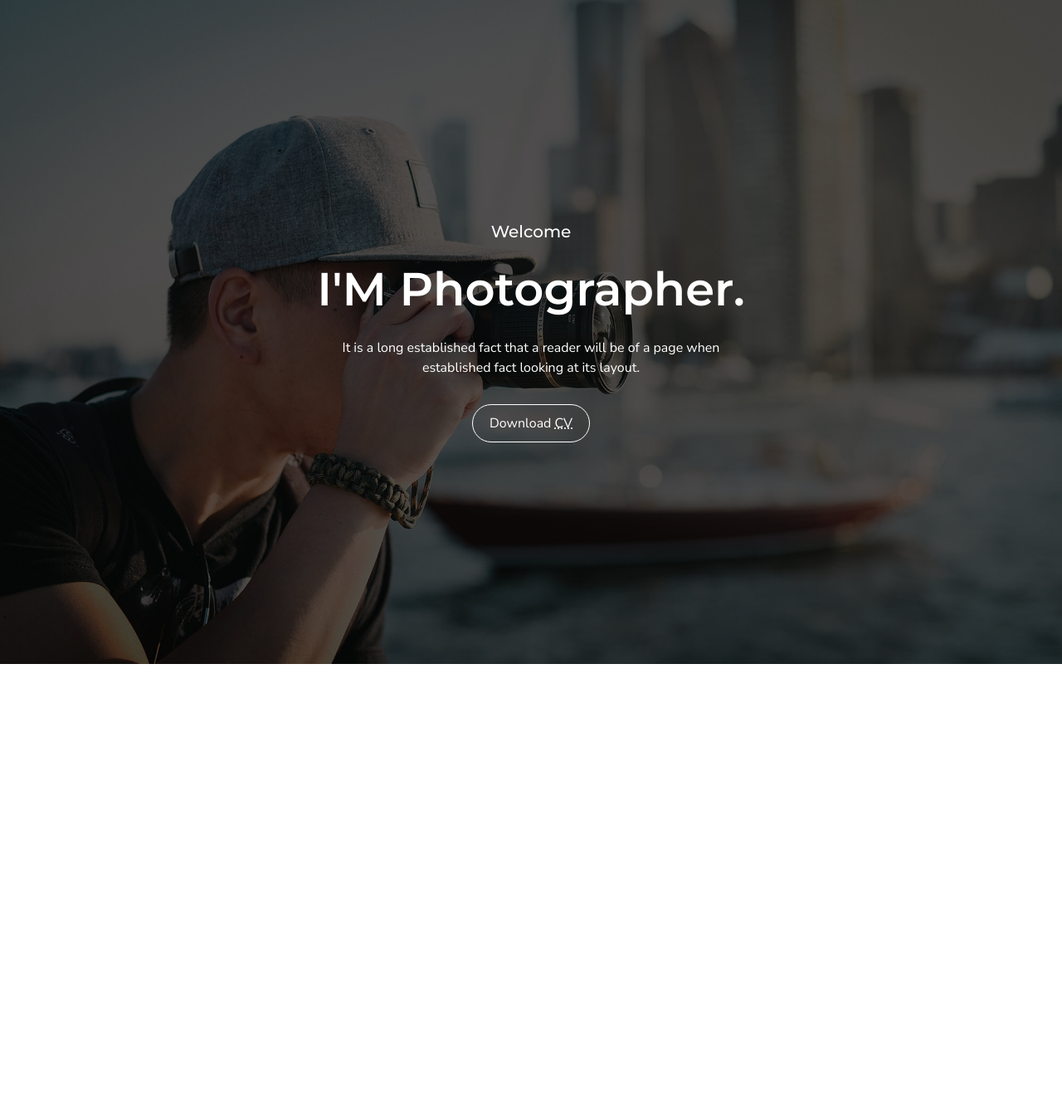
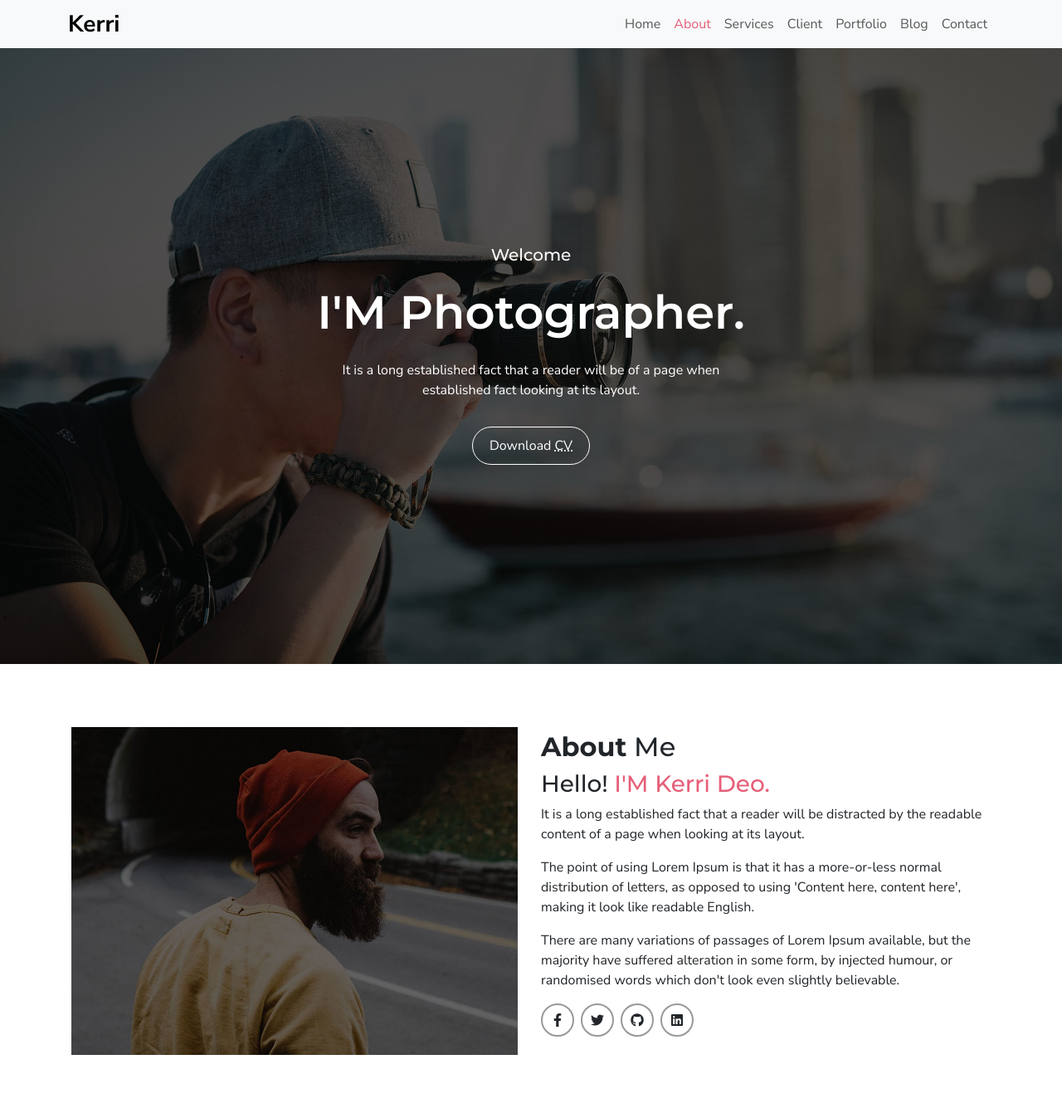
Before and after one commit to Omar-Zantot/Workshop-001-Route, a plain HTML site: page index.html in a window 1280 px wide. Shown: the whole page at 83% size. Before the commit the page ends 800 px from the top, so only its background shows below. Drawn offline with Linux system fonts and the light colour scheme; files whose address does not match are found by name.

Commit message:
sec commit

```diff
--- a/CSS/style.css
+++ b/CSS/style.css
@@ -19,27 +19,59 @@ h6 {
 
 /* & ____________________ {Reapeted Style} ____________________*/
 
-/* ^ ____________________ {Header Section } ____________________*/
+.text-main {
+  color: var(--color-main);
+}
+
+/* ^ ____________________ {Navbar Style } ____________________*/
+
+.navbar-nav .nav-link.active {
+  color: var(--color-main);
+}
+
+/* ^ ____________________ {Header Style } ____________________*/
 
 .home {
-  background-image: linear-gradient(#000a,#000a), url(../images/header-bg.jpg);
+  background-image: linear-gradient(#000a, #000a), url(../images/header-bg.jpg);
   background-position: center center;
   background-size: cover;
 }
-.description{
-    max-width: 500px;
-
+.description {
+  max-width: 500px;
 }
 
-.my-outline-btn{
-    --bs-btn-color:#fff;
-    --bs-btn-border-color:#fff;
-    --bs-btn-hover-color:#000;
-    --bs-btn-hover-bg:#fff;
-    --bs-btn-hover-border-color:#fff;
+.my-outline-btn {
+  --bs-btn-color: #fff;
+  --bs-btn-border-color: #fff;
+  --bs-btn-hover-color: #000;
+  --bs-btn-hover-bg: #fff;
+  --bs-btn-hover-border-color: #fff;
 
-    --bs-btn-padding-x : 1.25rem;
-    --bs-btn-padding-y :.625rem ;
-    /* --bs-btn-border-radius:100vh; */
+  --bs-btn-padding-x: 1.25rem;
+  --bs-btn-padding-y: 0.625rem;
+  /* --bs-btn-border-radius:100vh; */
+}
 
+.home .container {
+  padding-top: 55px;
 }
+
+/* ^ ____________________ {About Style } ____________________*/
+
+.social-links li a {
+  display: flex; /* anchor => block , childern => flex-items*/
+  width: 40px;
+  height: 40px;
+  border-radius: 50%;
+  border: 2px solid #999;
+  align-items: center;
+  justify-content: center;
+  text-decoration: none;
+  color:inherit;
+  transition: border-color 400ms m, color 400ms;
+}
+
+.social-links li a:hover{
+    border-color: var(--color-main);
+    color: var(--color-main);
+}
--- a/index.html
+++ b/index.html
@@ -24,7 +24,52 @@
     <!-- * ======== My style Sheet -->
     <link rel="stylesheet" href="CSS/style.css" />
   </head>
-  <body>
+  <body data-bs-spy="scroll" data-bs-target="#navbar">
+    <!-- ^ _______________ {Navbar Section} _______________ -->
+    <nav id="#navbar" class="navbar fixed-top navbar-expand-lg bg-body-tertiary">
+      <div class="container">
+        <a class="fs-3 fw-bold text-black text-decoration-none" href="#"
+          >Kerri</a
+        >
+        <button
+          class="navbar-toggler"
+          type="button"
+          data-bs-toggle="collapse"
+          data-bs-target="#navbarSupportedContent"
+          aria-controls="navbarSupportedContent"
+          aria-expanded="false"
+          aria-label="Toggle navigation"
+        >
+          <span class="navbar-toggler-icon"></span>
+        </button>
+        <div class="collapse navbar-collapse" id="navbarSupportedContent">
+          <ul class="navbar-nav ms-auto mb-2 mb-lg-0">
+            <li class="nav-item">
+              <a class="nav-link active" aria-current="page" href="#home">Home</a>
+            </li>
+            <li class="nav-item">
+              <a class="nav-link" href="#about">About</a>
+            </li>
+            <li class="nav-item">
+              <a class="nav-link" href="#services">Services</a>
+            </li>
+            <li class="nav-item">
+              <a class="nav-link" href="#client">Client</a>
+            </li>
+            <li class="nav-item">
+              <a class="nav-link" href="#portfolio">Portfolio</a>
+            </li>
+            <li class="nav-item">
+              <a class="nav-link" href="#blog">Blog</a>
+            </li>
+            <li class="nav-item">
+              <a class="nav-link" href="#contact">Contact</a>
+            </li>
+          </ul>
+        </div>
+      </div>
+    </nav>
+
     <!-- ^ _______________ {Header Section} _______________ -->
     <header
       id="home"
@@ -45,6 +90,65 @@
       </div>
     </header>
 
+    <!-- ^ _______________ {About Section} _______________ -->
+    <section id="about" class="about py-5">
+      <div class="container py-4">
+        <div class="row  align-items-center">
+          <div class="col-lg-6 col-12">
+            <img
+              class="w-100 p-1 border-1 rounded-1"
+              src="./images/about.jpg"
+              alt="about"
+            />
+          </div>
+          <div class="col-lg-6 col-12 pt-3 pt-md-0 ">
+            <h2><span class="fw-bold">About</span> Me</h2>
+            <h3>Hello! <span class="text-main">I'M Kerri Deo.</span></h3>
+
+            <p class="color-muted  ">
+              It is a long established fact that a reader will be distracted by
+              the readable content of a page when looking at its layout.
+            </p>
+
+            <p class="color-muted">
+              The point of using Lorem Ipsum is that it has a more-or-less
+              normal distribution of letters, as opposed to using 'Content here,
+              content here', making it look like readable English.
+            </p>
+
+            <p class="color-muted">
+              There are many variations of passages of Lorem Ipsum available,
+              but the majority have suffered alteration in some form, by
+              injected humour, or randomised words which don't look even
+              slightly believable.
+            </p>
+
+            <ul class=" social-links list-unstyled d-flex gap-2 ">
+                <li>
+                    <a href="https://faxebook.com" target="_blank">
+                        <i class="fa-brands fa-facebook-f"></i>
+                    </a>
+                </li>
+                <li>
+                    <a href="https://twitter.com" target="_blank">
+                        <i class="fa-brands fa-twitter"></i>
+                    </a>
+                </li>
+                <li>
+                    <a href="https://github.com" target="_blank">
+                        <i class="fa-brands fa-github"></i>
+                    </a>
+                </li>
+                <li>
+                    <a href="https://linkedin.com" target="_blank">
+                        <i class="fa-brands fa-linkedin"></i>
+                    </a>
+                </li>
+            </ul>
+          </div>
+        </div>
+      </div>
+    </section>
     <!-- & link JS -->
     <script src="JS/bootstrap.bundle.min.js"></script>
   </body>
```
